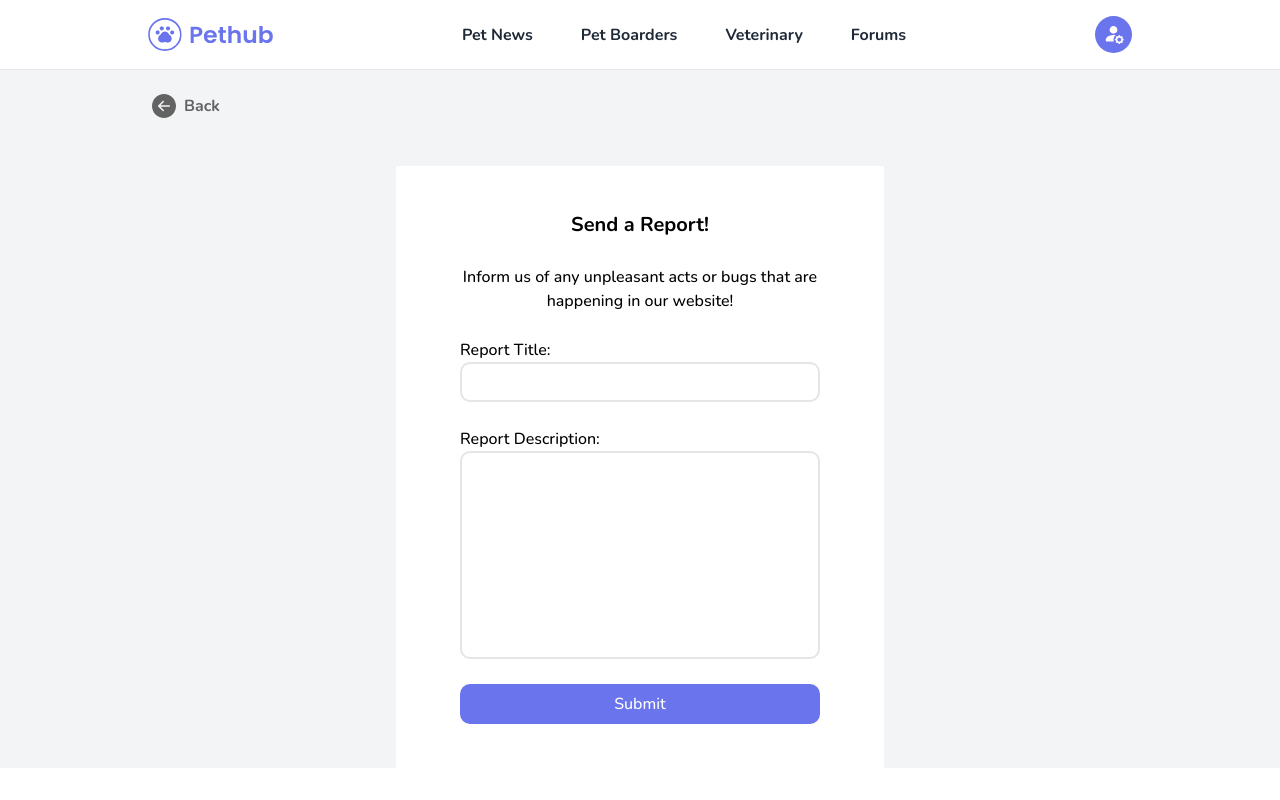
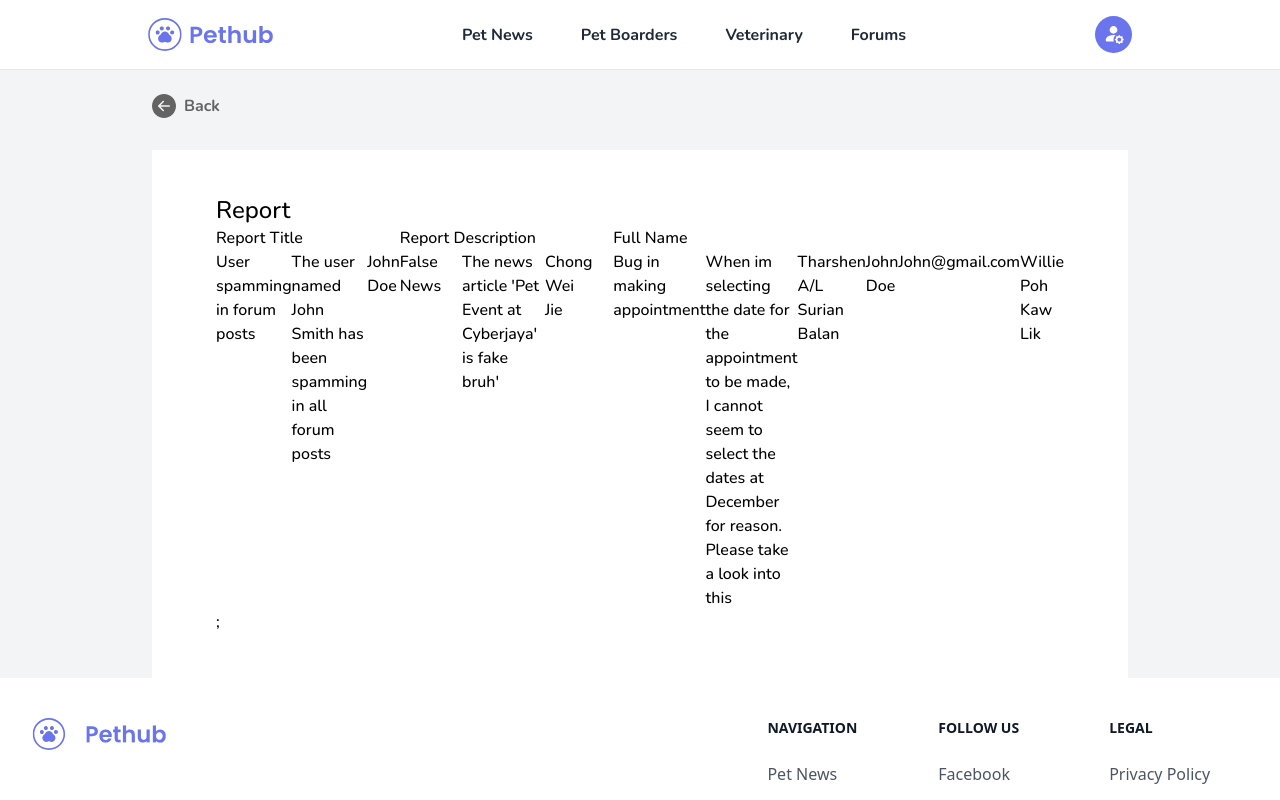
Before and after one commit to Cwjiee/pethub-frontend, a Next.js app: page /report in a window 1280 px wide. Shown: the top 800 px of the page. Built offline with nearby package versions, Linux system fonts and the light colour scheme.

Commit message:
fix: moving directories

```diff
--- /dev/null
+++ b/data/report.json
@@ -0,0 +1,24 @@
+{
+  "data": [
+    {
+      "title": "User spamming in forum posts",
+      "description": "The user named John Smith has been spamming in all forum posts",
+      "full_name": "John Doe"
+    },
+    {
+      "title": "False News",
+      "description": "The news article 'Pet Event at Cyberjaya' is fake bruh'",
+      "full_name": "Chong Wei Jie"
+    },
+    {
+      "title": "Bug in making appointment",
+      "description": "When im selecting the date for the appointment to be made, I cannot seem to select the dates at December for reason. Please take a look into this",
+      "full_name": "Tharshen A/L Surian Balan"
+    },
+    {
+      "title": "John Doe",
+      "description": "John@gmail.com",
+      "full_name": "Willie Poh Kaw Lik"
+    }
+  ]
+}
--- a/src/components/organisms/Navbar.jsx
+++ b/src/components/organisms/Navbar.jsx
@@ -1,8 +1,10 @@
 import Links from "../atoms/Links";
 import Image from "next/image";
+import { useRouter } from "next/router";
 import { v4 } from "uuid";
 
 export default function Navbar({ children, title }) {
+  const router = useRouter()
   const links = [
     {
       href: "/news",
@@ -22,6 +24,10 @@ export default function Navbar({ children, title }) {
     },
   ];
 
+  const goToProfile = () => {
+    router.push("/profile")
+  }
+
   return (
     <header className="bg-white">
       <nav className="mx-auto w-[80%] flex items-center justify-between p-5 py-4">
@@ -34,7 +40,7 @@ export default function Navbar({ children, title }) {
             return <Links key={v4()} link={link} current={children} />;
           })}
         </div>
-        <div className="flex">
+        <div className="flex hover:cursor-pointer" onClick={goToProfile}>
           <svg
             width="37"
             height="37"
--- /dev/null
+++ b/src/pages/profile.jsx
@@ -0,0 +1,19 @@
+import Navbar from "@/components/organisms/Navbar";
+import BackButton from "@/components/atoms/BackButton";
+import Image from "next/image";
+
+export default function Profile() {
+  return (
+    <>
+      <Navbar></Navbar>
+      <div className="w-[80%] m-auto pt-6 px-6">
+        <BackButton/>
+        <div className="flex flex-col mt-5">
+          <div className="flex flex-row">
+            <img class="inline-block h-10 w-10 rounded-full ring-2 ring-white" src="/Logo.svg" width={50} height={50} alt="avatar"/>
+          </div>
+        </div>
+      </div>
+    </>
+  )
+}
--- a/src/pages/report.jsx
+++ b/src/pages/report/create.jsx
@@ -2,7 +2,7 @@ import BackButton from "@/components/atoms/BackButton"
 import Navbar from "@/components/organisms/Navbar"
 import { useState } from "react"
 
-export default function Report() {
+export default function CreateReport() {
   const [title, setTitle] = useState("")
   const [description, setDescription] = useState("")
 
@@ -11,7 +11,7 @@ export default function Report() {
       <Navbar></Navbar>
       <div className="w-[80%] m-auto pt-6 px-6">
         <BackButton/>
-        <div className="w-[80%] sm:w-[50%] mt-12 m-auto py-11 px-16 bg-white">
+        <div className="w-[80%] sm:w-[50%] mt-8 m-auto py-11 px-16 bg-white">
           <div className="flex flex-col justify-between gap-[25px]">
             <div className="font-bold leading-normal text-center text-[20px]">Send a Report!</div>
             <div className="font-normal leading-normal text-[16px] text-center">Inform us of any unpleasant acts or bugs that are happening in our website!</div>
--- /dev/null
+++ b/src/pages/report/index.jsx
@@ -0,0 +1,35 @@
+import Navbar from "@/components/organisms/Navbar"
+import BackButton from "@/components/atoms/BackButton"
+import data from "../../../data/report.json"
+import { v4 } from "uuid"
+
+export default function Report() {
+  return (
+    <>
+      <Navbar></Navbar>
+      <div className="w-[80%] m-auto pt-6 px-6">
+        <BackButton/>
+        <div className="w-full mt-8 m-auto py-11 px-16 bg-white">
+          <div className="flex flex-col">
+            <div className="text-2xl">Report</div>
+            <div className="grid grid-cols-[3fr_4fr_2fr_1fr]">
+              <div>Report Title</div>
+              <div>Report Description</div>
+              <div>Full Name</div>
+              <div></div>
+              {data.data.map((x) => {
+                return (
+                  <div key={v4()} className="grid grid-cols-[3fr_4fr_2fr_1fr]">
+                    <div>{x.title}</div>
+                    <div>{x.description}</div>
+                    <div>{x.full_name}</div>
+                  </div>
+                )
+              })};
+            </div>
+          </div>
+        </div>
+      </div>
+    </>
+  )
+}
```
